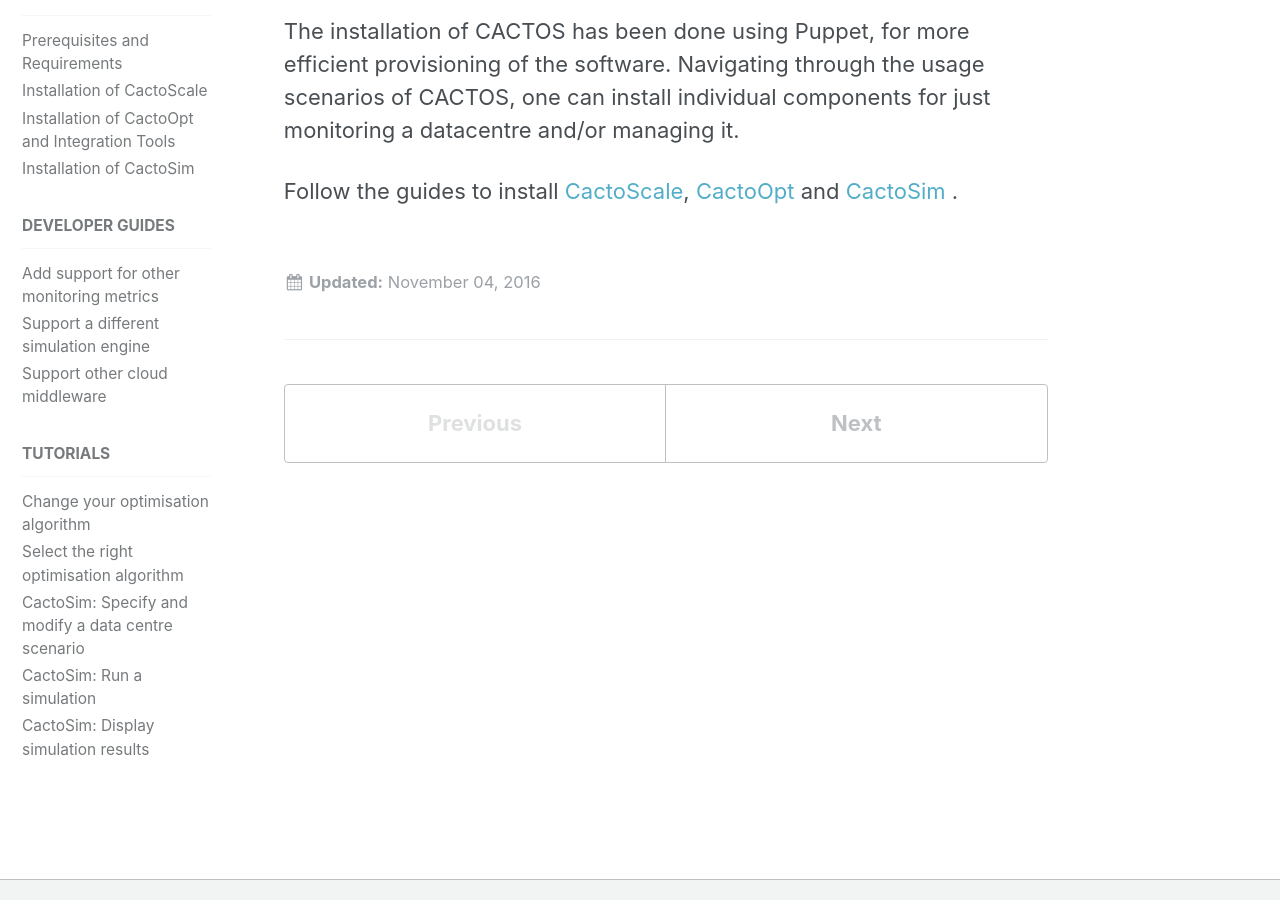
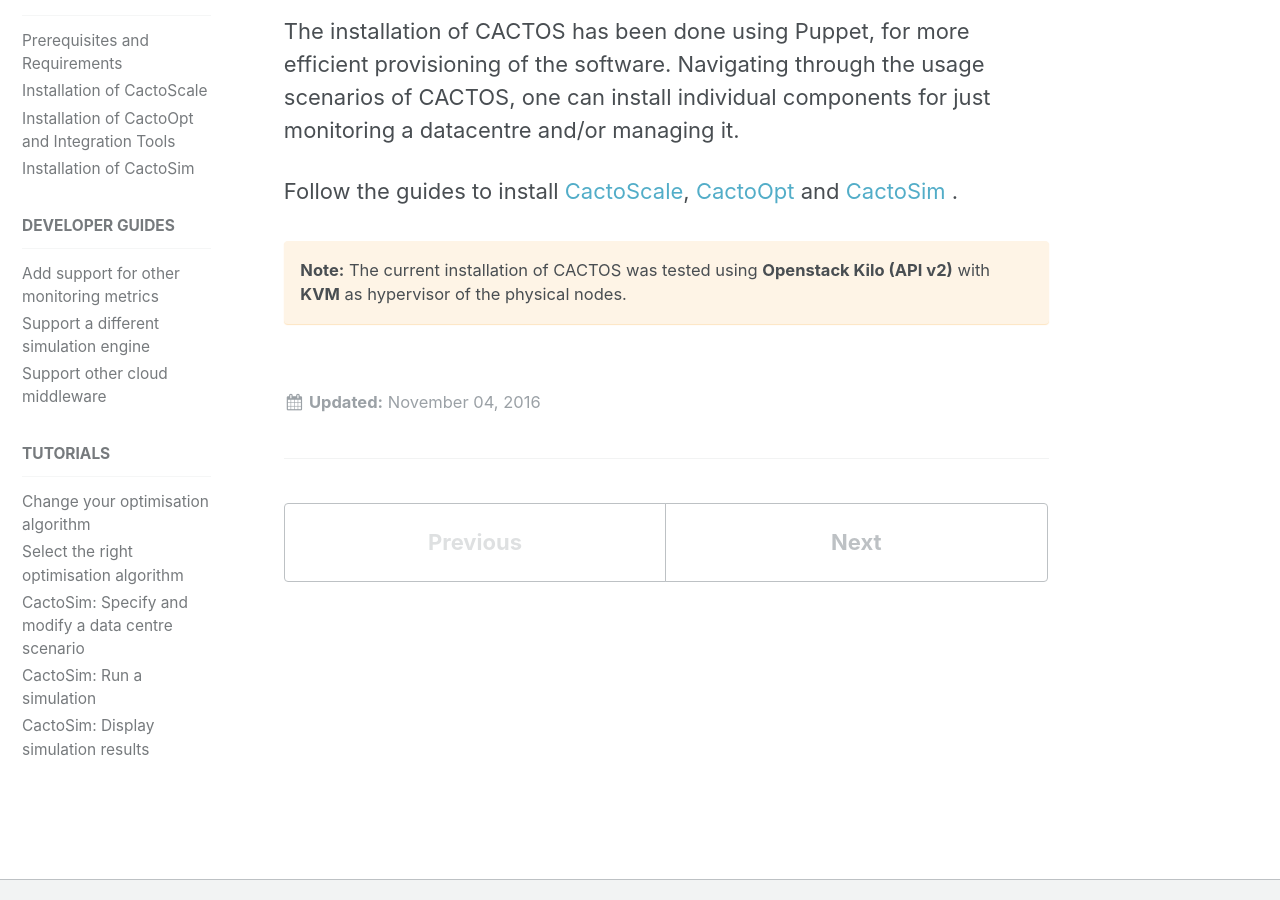
Before and after one commit to cactos/cactos.github.io, a Jekyll site: the page built from _docs/01_quick-start-guide.md, in a window 1280 px wide and 900 px high, scrolled down 499 px. Built offline with Jekyll 4.4.1, drawn with Linux system fonts in a browser that asks for light colours.

Commit message:
Add a note to the quick start guide

```diff
--- a/_docs/01_quick-start-guide.md
+++ b/_docs/01_quick-start-guide.md
@@ -1,6 +1,7 @@
 ---
 title: "Quick-Start Guide"
 permalink: /docs/quick-start-guide
+modified:
 ---
 
 {% include base_path %}
@@ -16,3 +17,6 @@
 Navigating through the usage scenarios of CACTOS, one can install individual components for just monitoring a datacentre and/or managing it.
 
 Follow the guides to install [CactoScale](https://cactos.github.io/docs/installation-guides/installation-of-cactoscale/), [CactoOpt](https://cactos.github.io/docs/installation-guides/installation-of-cactoopt-and-integration-tools/) and [CactoSim](https://cactos.github.io/docs/installation-guides/installation-of-cactosim/) .
+
+**Note:** The current installation of CACTOS was tested using **Openstack Kilo (API v2)** with **KVM** as hypervisor of the physical nodes.
+{: .notice--warning}
```
